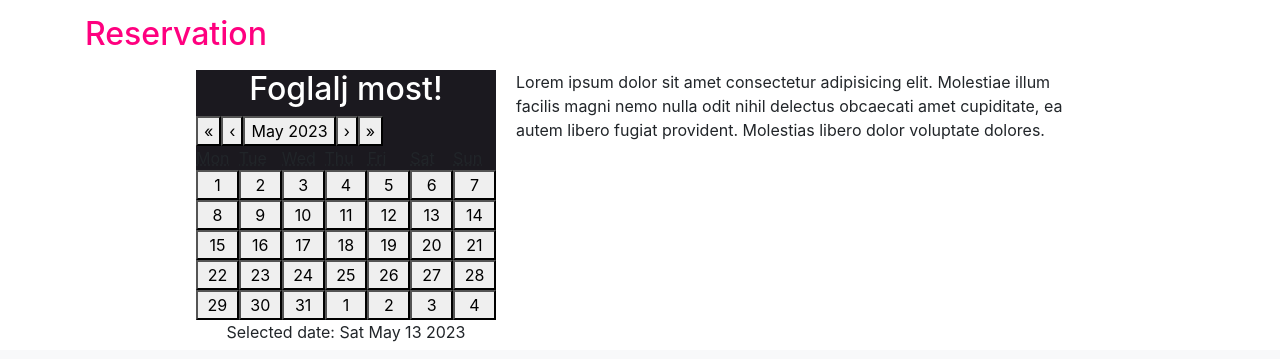
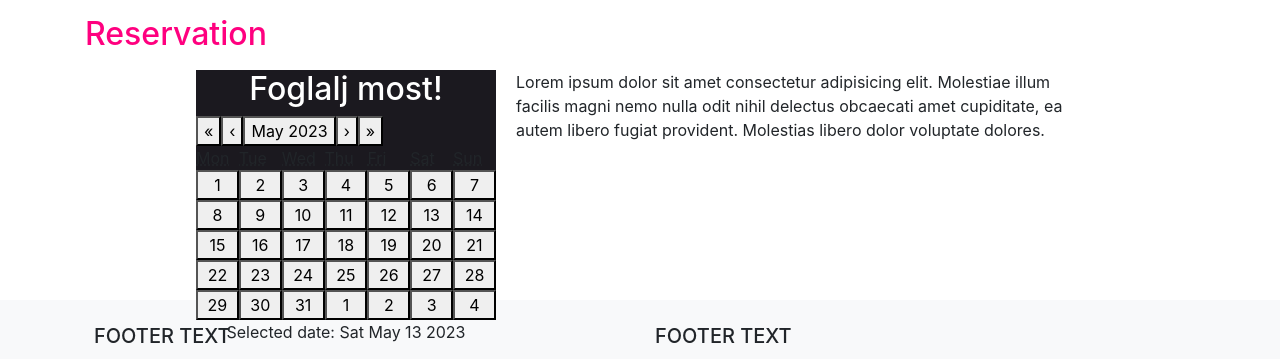
Before and after one commit to Viserya11/selfieflash, a React (Create React App) app: page / in a window 1280 px wide. Shown: the part 1350-1709 px from the top of the page. Built offline with nearby package versions, Linux system fonts and the light colour scheme.

Commit message:
Update style.css

```diff
--- a/src/style.css
+++ b/src/style.css
@@ -68,7 +68,7 @@ position: relative;
   min-width: 300px;
   min-height: 200px;
   max-width: 300px;
-  max-height: 250px;
+  max-height: 200px;
   background-color: #1b191f;
 }
 
```
